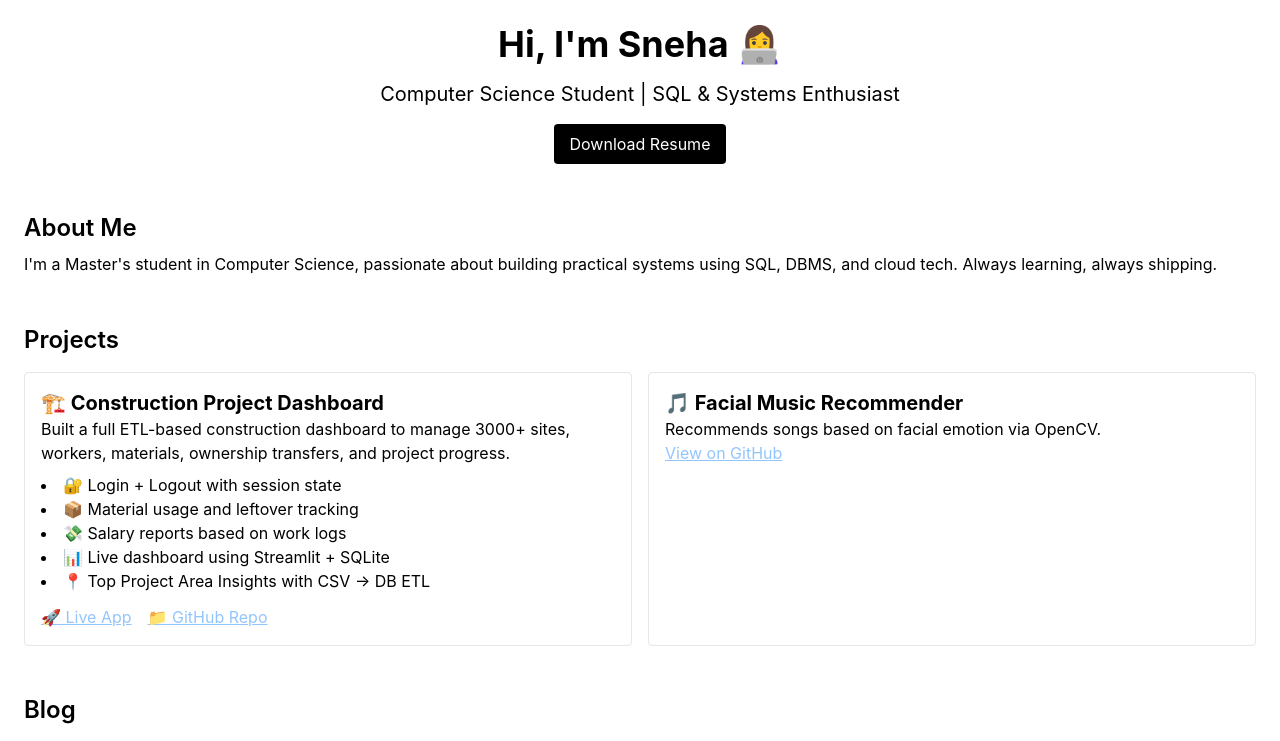
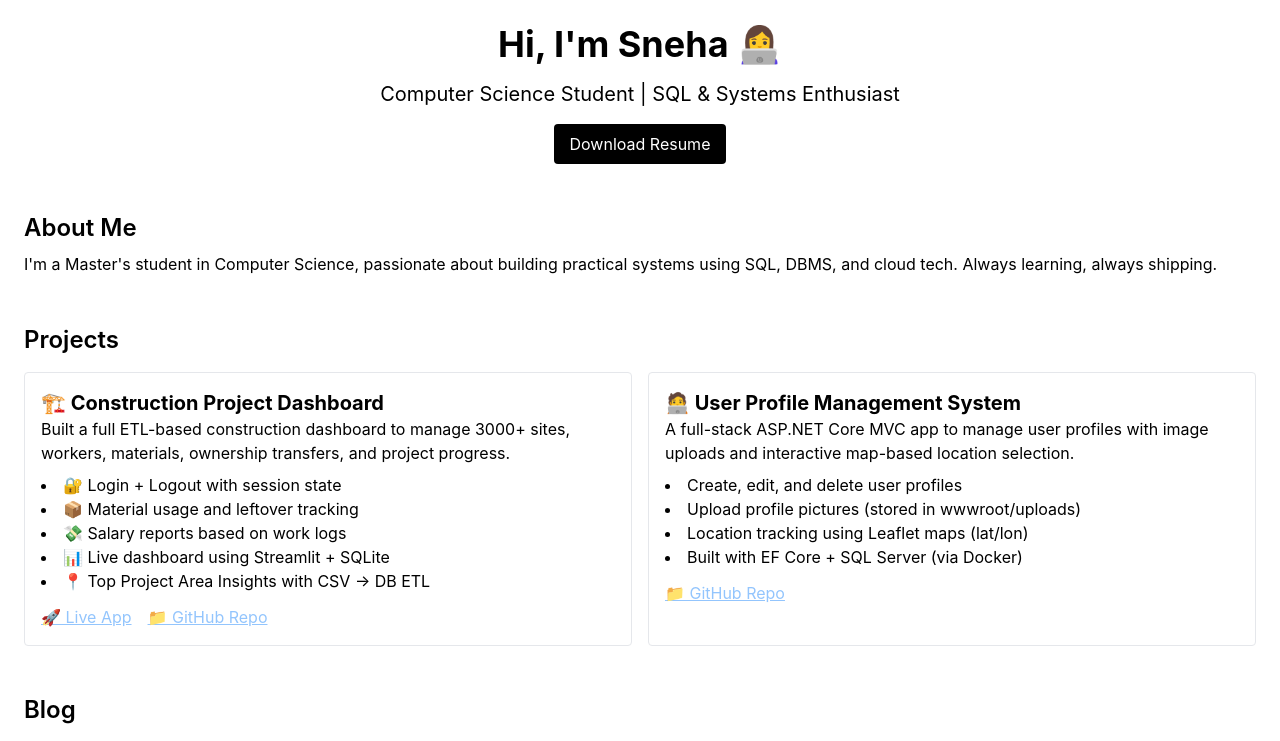
Before and after one commit to sneha5500/portfolio, a React (Create React App) app: page / in a window 1280 px wide. Shown: the top 741 px of the page. Built offline with nearby package versions, Linux system fonts and the light colour scheme.

Commit message:
Add UserWebApp project to portfolio

```diff
--- a/src/layouts/ClassicLayout.js
+++ b/src/layouts/ClassicLayout.js
@@ -31,6 +31,7 @@ const ClassicLayout = () => {
 <section className="space-y-4">
   <h2 className="text-2xl font-semibold">Projects</h2>
   <div className="grid grid-cols-1 md:grid-cols-2 gap-4">
+
     {/* ETL Construction Project */}
     <div className="border p-4 rounded">
       <h3 className="text-xl font-bold">🏗️ Construction Project Dashboard</h3>
@@ -65,21 +66,33 @@ const ClassicLayout = () => {
       </div>
     </div>
 
-          {/* Facial Music Recommender Project */}
+    {/* UserWebApp Project */}
     <div className="border p-4 rounded">
-            <h3 className="text-xl font-bold">🎵 Facial Music Recommender</h3>
-            <p>Recommends songs based on facial emotion via OpenCV.</p>
+      <h3 className="text-xl font-bold">🧑‍💻 User Profile Management System</h3>
+      <p>
+        A full-stack ASP.NET Core MVC app to manage user profiles with image uploads and interactive map-based location selection.
+      </p>
+      <ul className="list-disc list-inside mt-2">
+        <li>Create, edit, and delete user profiles</li>
+        <li>Upload profile pictures (stored in wwwroot/uploads)</li>
+        <li>Location tracking using Leaflet maps (lat/lon)</li>
+        <li>Built with EF Core + SQL Server (via Docker)</li>
+      </ul>
+      <div className="mt-3 space-x-4">
         <a
           className="text-blue-300 underline"
-              href="https://github.com/sneha5500/facial-music-recommender"
+          href="https://github.com/sneha5500/UserWebApp"
           target="_blank"
           rel="noreferrer"
         >
-              View on GitHub
+          📁 GitHub Repo
         </a>
       </div>
     </div>
+
+  </div> {/* <-- This was missing */}
 </section>
+
 
       {/* Blog Section */}
       <section className="space-y-4">
```
Lines whose indentation alone changed are shown as unchanged.
